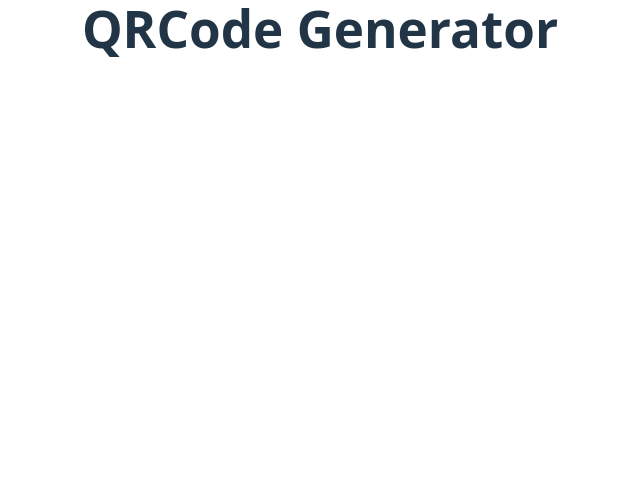
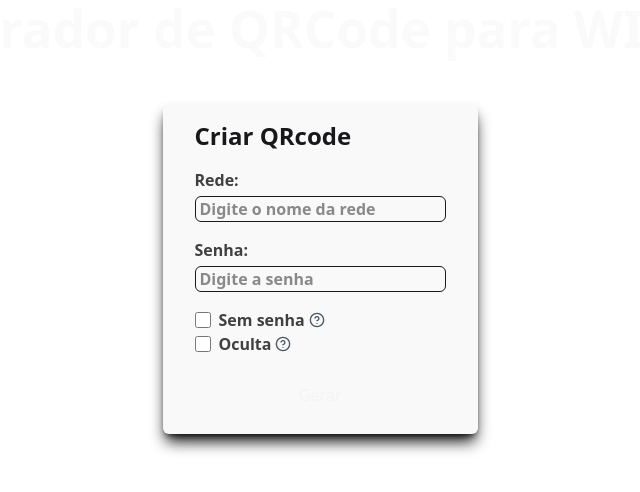
Before and after one commit to CalebeHilles/qrcode-generator, a React (Vite) app: page / in a window 1280 px wide. Shown: the top 492 px of the page, without its empty margins (320-960 px from the left). Built offline with nearby package versions, Linux system fonts and the light colour scheme.

Commit message:
feat: implement QRCodeForm in App

```diff
--- a/src/App.tsx
+++ b/src/App.tsx
@@ -1,11 +1,25 @@
-import './App.css'
+import { useState } from "react";
+import QRCodeForm from "./components/QRCodeForm";
+import "./App.css";
+import "./types";
+import type { FormData } from "./types";
 
 function App() {
+  const [formData, setFormData] = useState<FormData>({
+    ssid: "",
+    pass: "",
+    noPass: false,
+    hidden: false,
+  });
+
   return (
-    <div className='flex justify-center'>
-    <h1>QRCode Generator</h1>
+    <div className="flex items-center flex-col">
+      <h1 className="font-bold text-zinc-50">Gerador de QRCode para WI-FI</h1>
+      <QRCodeForm data={formData} setData={setFormData} />
+      <p>{formData.ssid}</p>
+      <p>{formData.pass}</p>
     </div>
-  )
+  );
 }
 
-export default App
+export default App;
```
